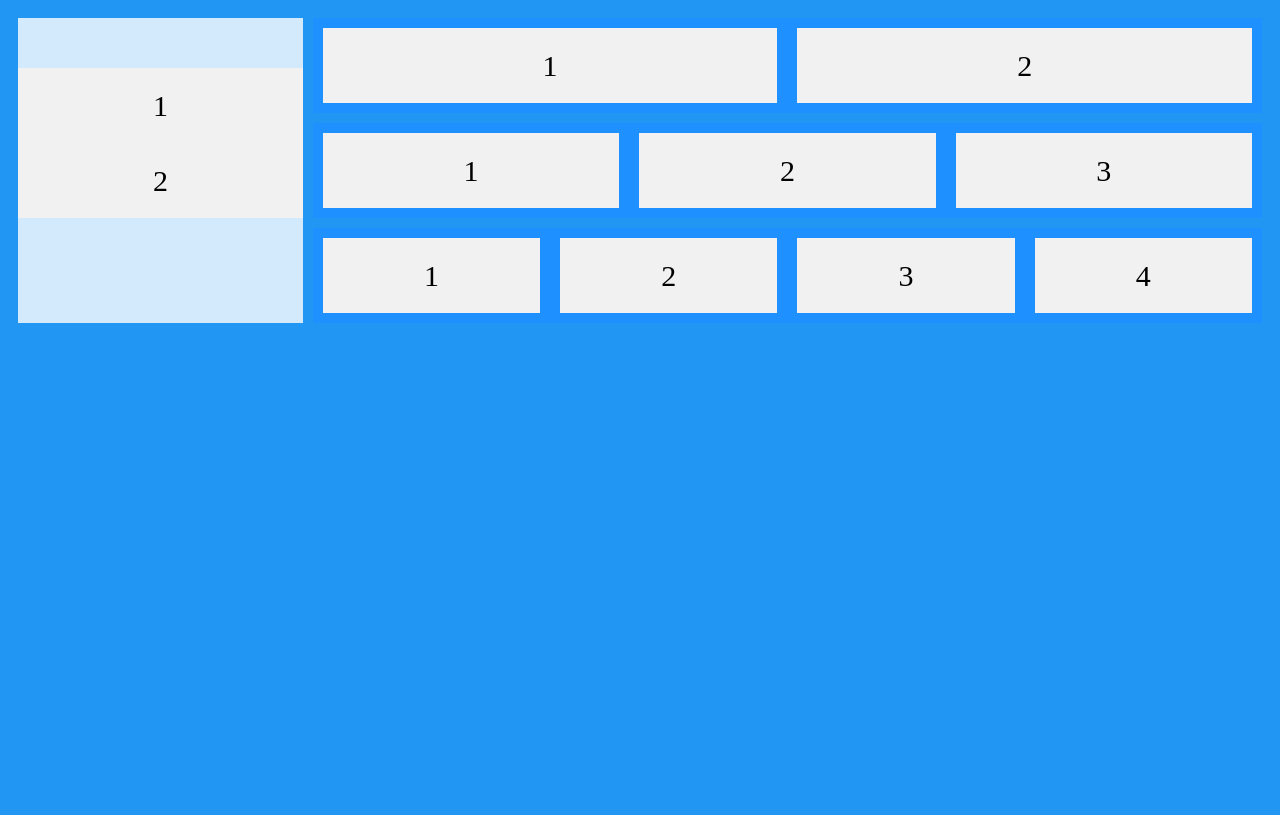
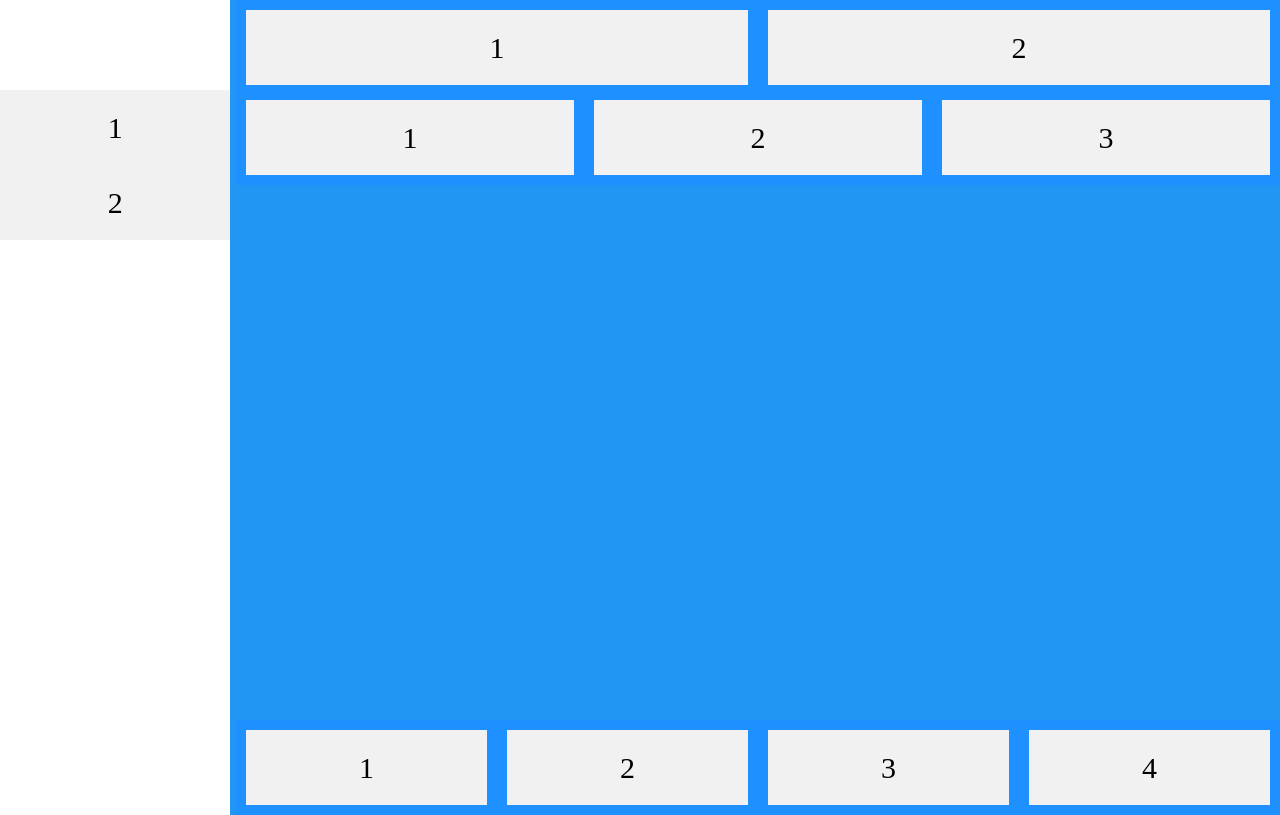
Before and after one commit to simile17/VismaSummerClass2020, a plain HTML site: page Goal 1/index.html in a window 1280 px wide. Drawn offline with Linux system fonts and the light colour scheme.

Commit message:
Code review fixes: removed unused classes; aligned quotes; footer at the bottom of the page; side nav on the whole page; style file moved to assets.

```diff
--- a/Goal 1/style.css
+++ b/Goal 1/Assets/CSS/style.css
@@ -1,23 +1,38 @@
-header { grid-area: header; }
-nav { grid-area: menu; }
-main { grid-area: main; }
-footer { grid-area: footer; }
+body {
+  min-height:100vh;
+  margin: 0;
+}
+
+header {
+  grid-area: header;
+}
+
+aside {
+  grid-area: menu;
+}
+
+main {
+  grid-area: main;
+}
+
+footer {
+  grid-area: footer;
+}
 
 .grid-container {
   display: grid;
   grid-template-areas:
-    'menu header header header'
-    'menu main main main'
-    'menu footer footer footer';
+    'menu header header header header'
+    'menu main main main main'
+    'menu footer footer footer footer';
   grid-gap: 10px;
+  grid-template-rows: 10% 1fr 10%;
   background-color: #2196F3;
-  padding: 10px;
 }
 
 .grid-container > div, nav {
   background-color: rgba(255, 255, 255, 0.8);
   text-align: center;
-  padding: 20px 0;
   font-size: 30px;
 }
 
@@ -49,3 +64,14 @@ ul > li {
   font-size: 30px;
   list-style: none;
 }
+
+.sidenav {
+  height: 100%;
+  width: 18%;
+  position: fixed;
+  top: 0;
+  left: 0;
+  background-color: white;
+  overflow-x: hidden;
+  padding-top: 60px;
+}
--- a/Goal 1/index.html
+++ b/Goal 1/index.html
@@ -2,31 +2,33 @@
 <html>
      <head>
           <meta charset="utf-8">
-          <link rel="stylesheet" href="style.css">
-          <link href='http://fonts.googleapis.com/css?family=Lato:400,700' rel='stylesheet' type='text/css'>
+          <link rel="stylesheet" href="/Assets/CSS/style.css">
+          <link href="http://fonts.googleapis.com/css?family=Lato:400,700" rel="stylesheet" type="text/css">
      </head>
 
      <body class="grid-container">
-  <header class="header">
+     <header>
           <div class="flex-container">
                <div>1</div>
                <div>2</div>
           </div>
      </header>
-  <nav class="nav">
+     <aside class="sidenav">
+          <nav>
                <ul class="flex-container">
                     <li>1</li>
                     <li>2</li>
                </ul>
           </nav>
-  <main class="main">
+     </aside>
+     <main>
           <div class="flex-container">
                <div>1</div>
                <div>2</div>
                <div>3</div>
           </div>
      </main>
-  <footer class="footer">
+     <footer>
           <div class="flex-container">
                <div>1</div>
                <div>2</div>
@@ -35,3 +37,4 @@
           </div>
      </footer>
      </body>
+</html>
```
Lines whose indentation alone changed are shown as unchanged.
